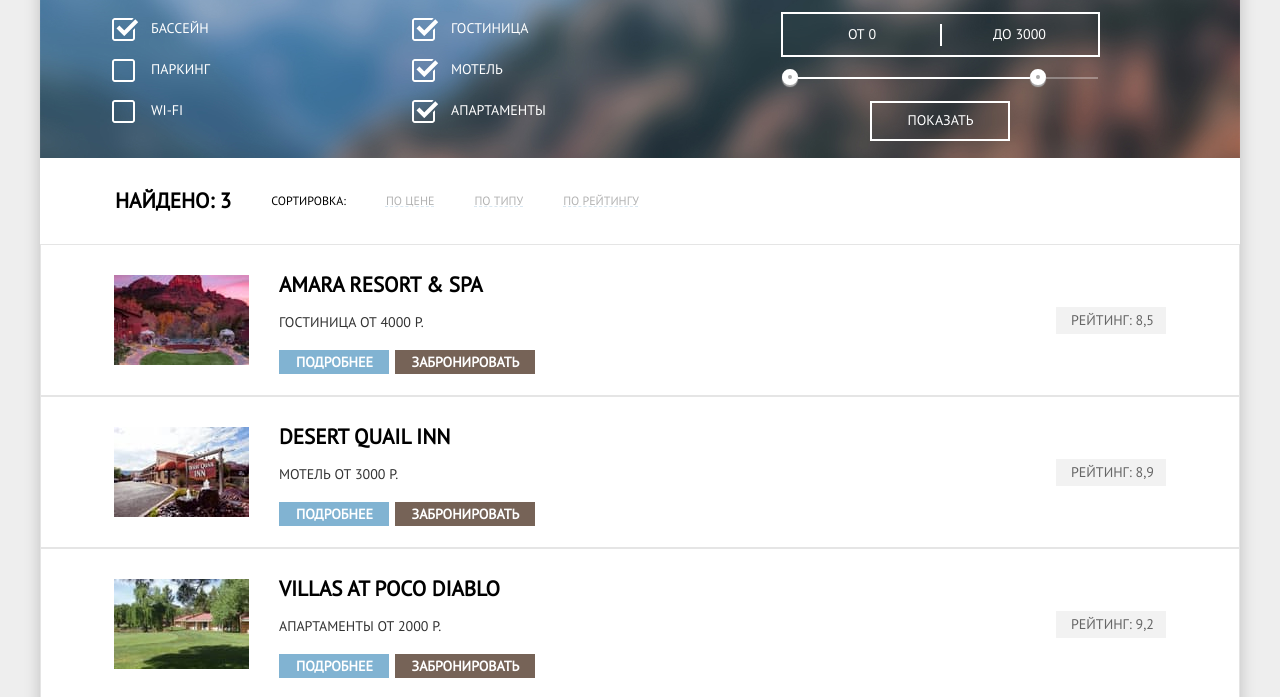
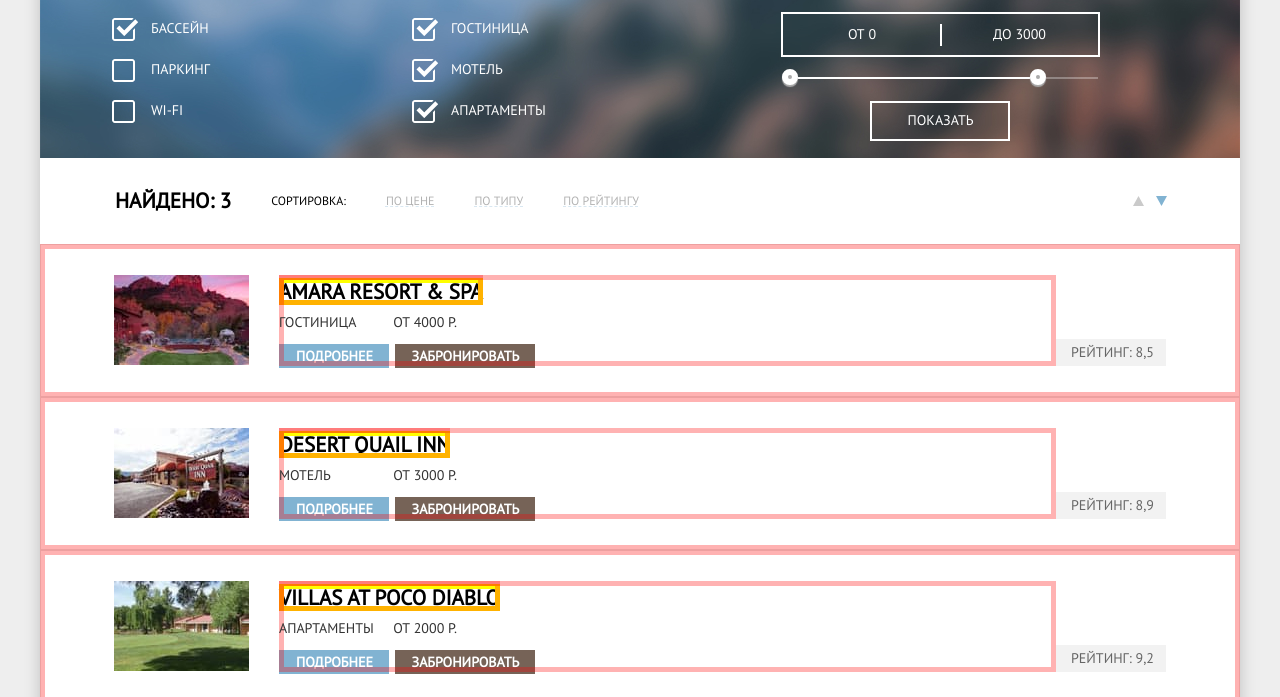
Before and after one commit to KIlnourik/1552615-sedona-29, a plain HTML site: page hotels.html in a window 1280 px wide. Shown: the part 115-812 px from the top of the page. Drawn offline with Linux system fonts and the light colour scheme.

Commit message:
Промежуточный вариант

```diff
--- a/css/style.css
+++ b/css/style.css
@@ -698,6 +698,7 @@
   min-height: 86px;
   display: flex;
   align-items: center;
+  position: relative;
 }
 
 .result-amount {
@@ -717,6 +718,24 @@
   padding: 0;
   display: flex;
   justify-content: space-between;
+}
+
+.result-sort-box::after {
+  position: absolute;
+  content: " ";
+  width: 11px;
+  height: 10px;
+  right: 73px;
+  background-image: url(../img/icon-down-dir.svg);
+}
+
+.result-sort-box::before {
+  position: absolute;
+  content: " ";
+  width: 11px;
+  height: 10px;
+  right: 96px;
+  background-image: url(../img/icon-up-dir.svg);
 }
 
 .result-sort-item {
@@ -750,20 +769,23 @@
 }
 
 .hotels-list-item {
+  padding: 0;
   border: 1px solid var(--border-grey);
-  height: 150px;
-  padding: 0 73px;
+  padding: 30px 73px;
   display: flex;
-  align-items: center;
+  outline-offset: -5px;
+  outline: 5px solid rgba(255, 0, 0, 0.3);
 }
 
 .hotels-item-box {
-  padding: 0 30px;
+  margin-left: 30px;
   flex-grow: 1;
+  height: 91px;
   display: flex;
   flex-direction: column;
-  justify-content: start;
   align-items: flex-start;
+  outline-offset: -5px;
+  outline: 5px solid rgba(255, 0, 0, 0.3);
 }
 
 .hotels-image-box {
@@ -773,28 +795,54 @@
 }
 
 .hotels-rating-box {
+  align-self: flex-end;
   width: 110px;
   height: 27px;
   background-color: var(--basic-gray);
 }
 
+.hotels-rating-box::before {
+  content: " ";
+
+}
+
 .hotels-name-heading {
   padding: 0;
   margin: 0;
+  outline-offset: -5px;
+  outline: 5px solid rgba(255, 0, 0, 0.3);
 }
 
 .hotels-name-link {
+  margin: 0;
   font-weight: bold;
   font-size: 21px;
   line-height: 26px;
   text-decoration: none;
   color: var(--basic-black);
+  outline-offset: -5px;
+  outline: 5px solid rgba(255, 255, 0.3);
 }
 
 .hotels-filter-result-text {
   font-size: 14px;
+  margin-top: 7px;
+  padding: 0;
   line-height: 21px;
   color: var(--darkest-gray);
+  display: flex;
+  min-width: 258px;
+  position: relative;
+}
+
+.type,
+.start-price {
+  margin: 0;
+}
+
+.start-price {
+  position: absolute;
+  right: 80px;
 }
 
 .hotels-rating {
@@ -805,7 +853,12 @@
   padding: 3px 12px 3px 15px;
 }
 
+.buttons {
+  margin-top: 8px;
+}
+
 .more-details {
+  margin: 0;
   font-weight: bold;
   font-size: 14px;
   line-height: 21px;
--- a/hotels.html
+++ b/hotels.html
@@ -120,7 +120,10 @@
               <h2 class="hotels-name-heading">
                 <a class="hotels-name-link" href="">Amara resort & spa</a>
               </h2>
-              <p class="hotels-filter-result-text">Гостиница от 4000 P.</p>
+              <div class="hotels-filter-result-text">
+                <p class="type">Гостиница</p>
+                <p class="start-price">от 4000 P.</p>
+              </div>
               <div class="buttons">
                 <a class="more-details" href="">Подробнее</a>
                 <a class="to-book-hotels" href="">Забронировать</a>
@@ -139,7 +142,10 @@
               <h2 class="hotels-name-heading">
                 <a class="hotels-name-link" href="">Desert Quail Inn</a>
               </h2>
-              <p class="hotels-filter-result-text">Мотель от 3000 P.</p>
+              <div class="hotels-filter-result-text">
+                <p class="type">Мотель</p>
+                <p class="start-price">от 3000 P.</p>
+              </div>
               <div class="buttons">
                 <a class="more-details" href="">Подробнее</a>
                 <a class="to-book-hotels" href="">Забронировать</a>
@@ -158,7 +164,10 @@
               <h2 class="hotels-name-heading">
                 <a class="hotels-name-link" href="">Villas at Poco Diablo</a>
               </h2>
-              <p class="hotels-filter-result-text">Апартаменты от 2000 P.</p>
+              <div class="hotels-filter-result-text">
+                <p class="type">Апартаменты</p>
+                <p class="start-price">от 2000 P.</p>
+              </div>
               <div class="buttons">
                 <a class="more-details" href="">Подробнее</a>
                 <a class="to-book-hotels" href="">Забронировать</a>
@@ -171,7 +180,6 @@
         </ul>
       </section>
     </div>
-
 
   </main>
 
```
